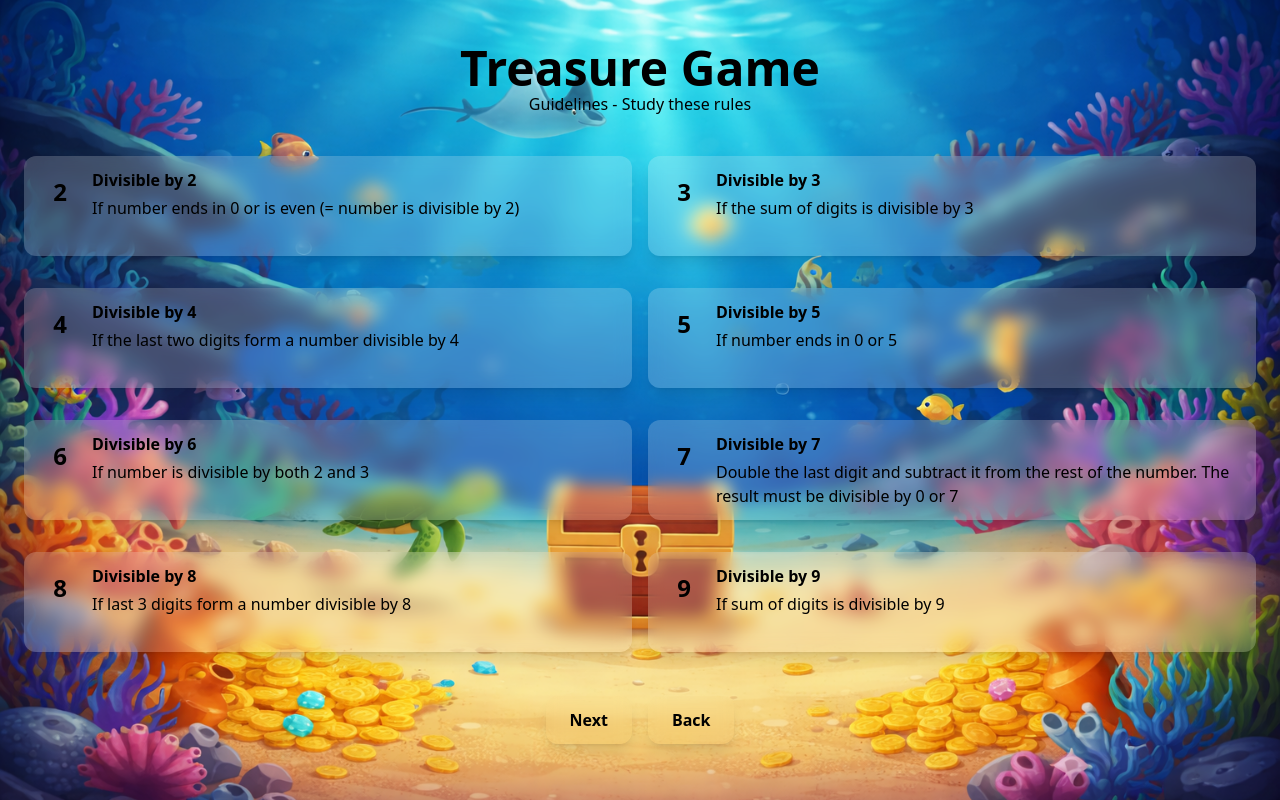
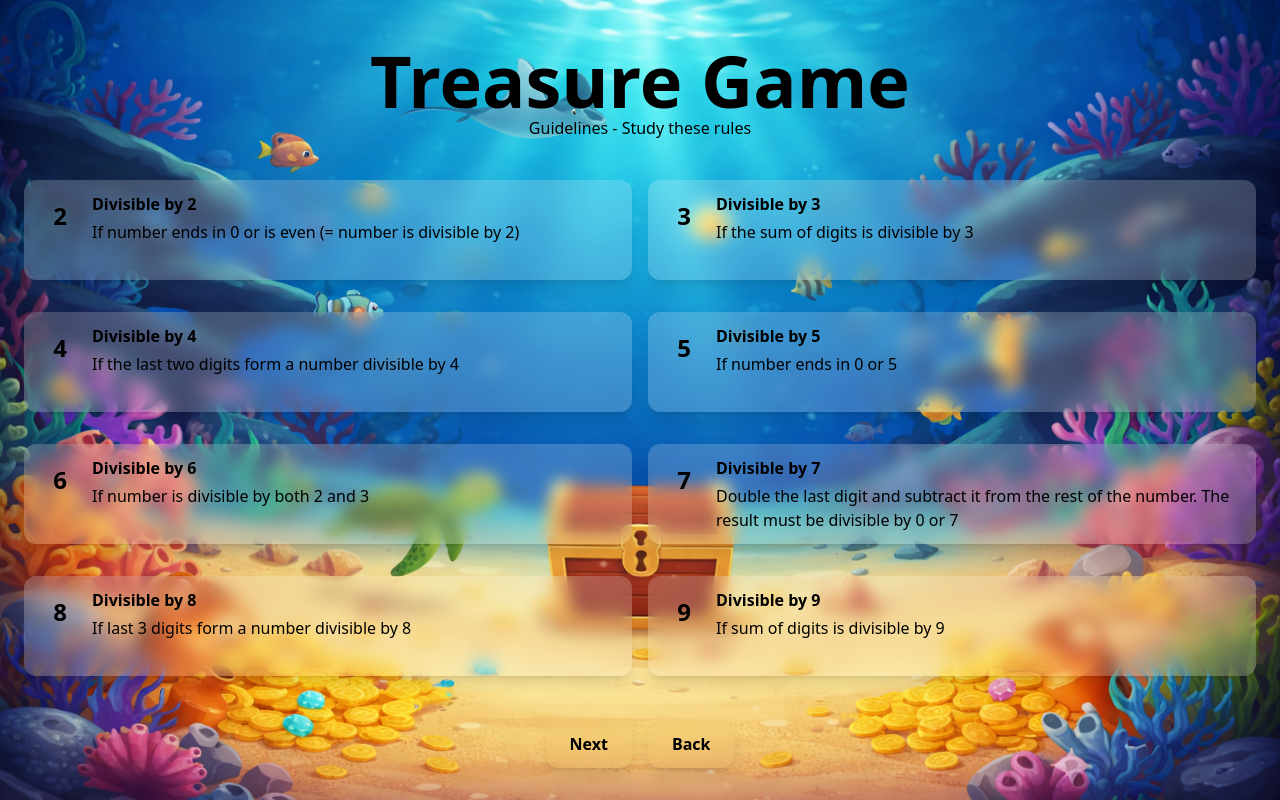
Before and after one commit to rabongHan/CSE210-WI26-Team2, a Next.js app: page /treasure/guideline in a window 1280 px wide. Built offline with nearby package versions, Linux system fonts and the light colour scheme.

Commit message:
#40 Increase header font size for better visibility in Treasure Game component

```diff
--- a/app/treasure/components/treasure-header.tsx
+++ b/app/treasure/components/treasure-header.tsx
@@ -7,7 +7,7 @@ type TreasureHeaderProps = {
 export function TreasureHeader({ subtitle }: TreasureHeaderProps) {
   return (
     <div className="text-center py-5">
-      <h1 className="text-5xl font-extrabold">
+      <h1 className="text-7xl font-extrabold">
         <a href="/treasure" className="hover:text-black/80">Treasure Game</a>
       </h1>
       {subtitle && <p className="text-black-600">{subtitle}</p>}
```
